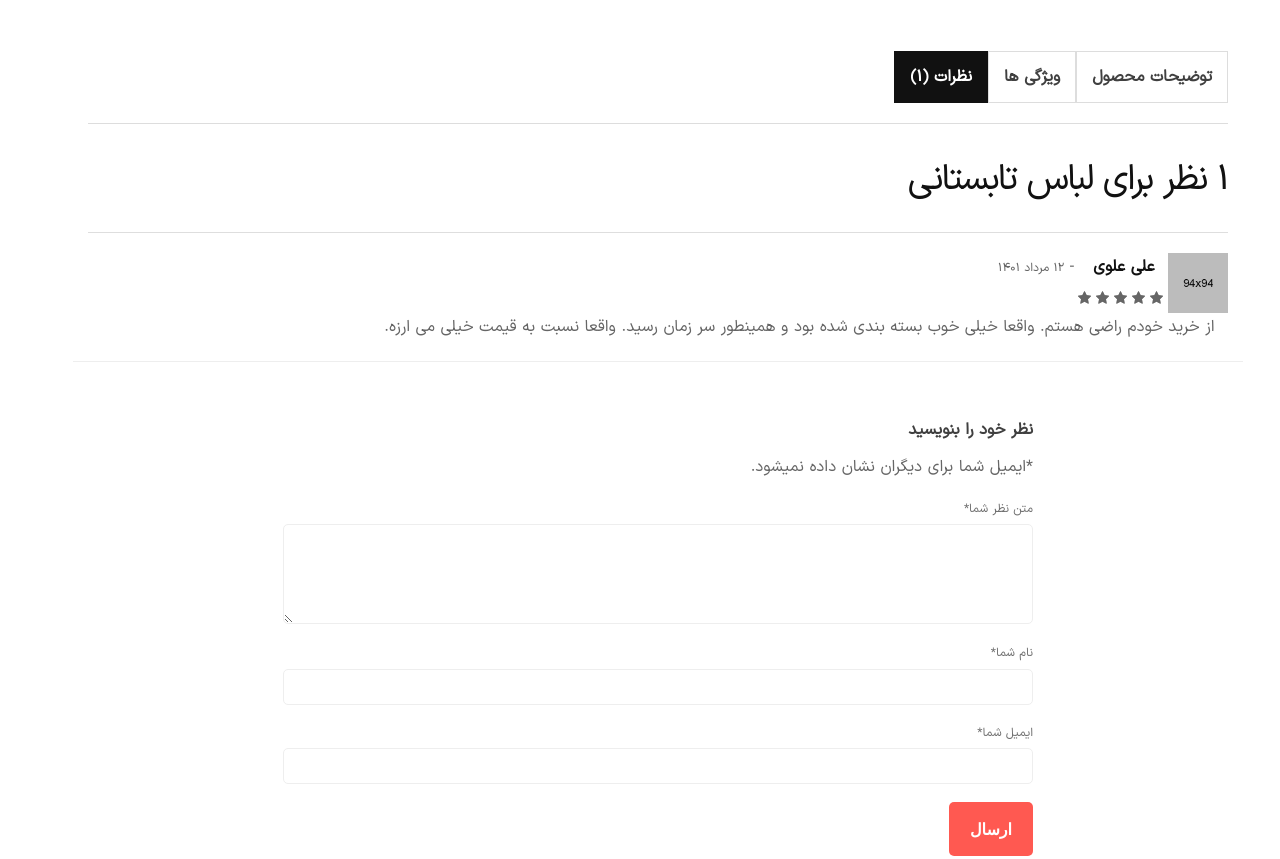
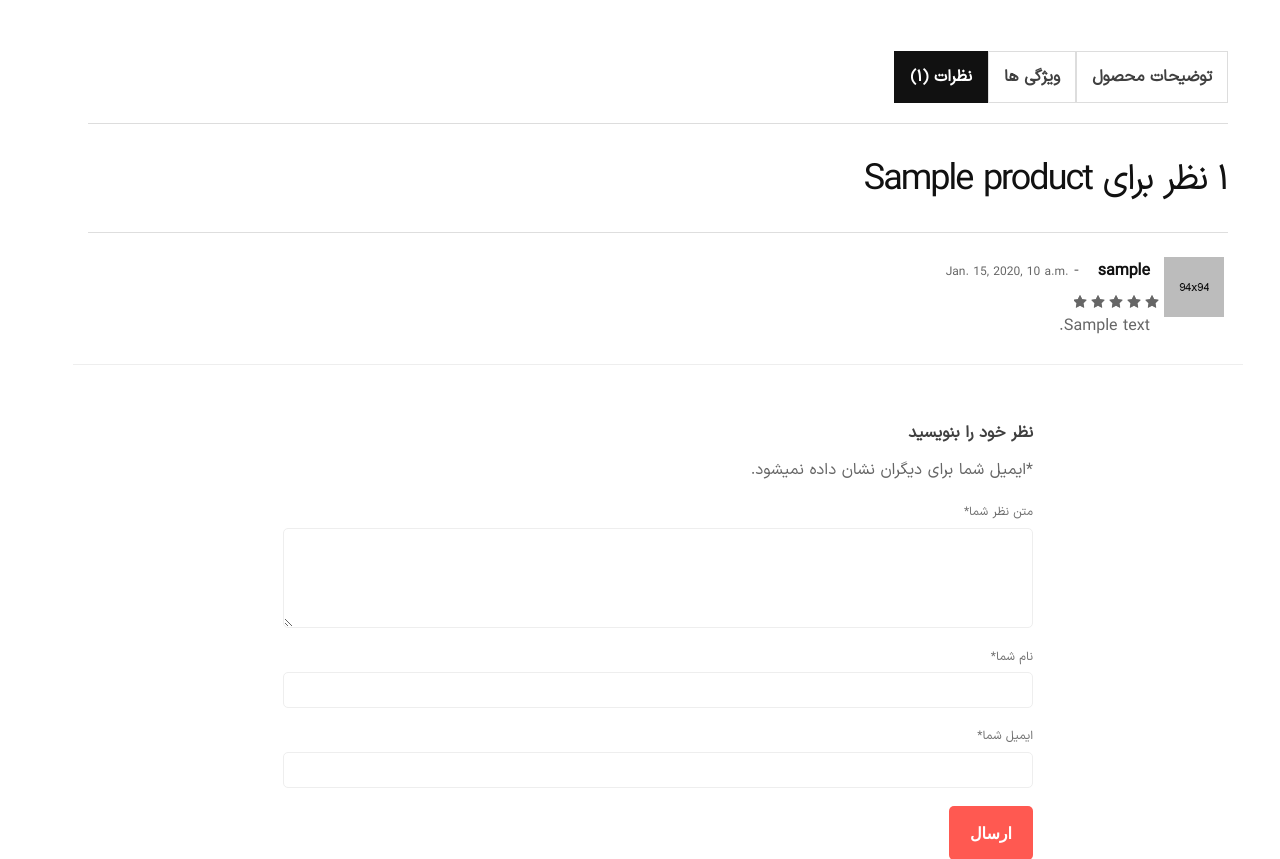
Before and after one commit to elhamgholami1995/Django-project-onlineshop, a Django app: page /products/1/ in a window 1280 px wide, after a click on "نظرات (۱)". Shown: the part 769-1628 px from the top of the page. Run offline with Django 4.2, Linux system fonts and the light colour scheme; tables that the repository leaves empty hold one stand-in row (values such as "Sample post"); parts of the project's set-up code (start-up, migrations or seed data) failed here and were passed over; some libraries are stand-ins or nearby versions; some web fonts are replaced.

Commit message:
'show the comments in the product_detail.html'

```diff
--- a/products/templates/products/product_detail.html
+++ b/products/templates/products/product_detail.html
@@ -1,4 +1,5 @@
 {% extends '_base.html' %}
+{% load static %}
 
 {% block title %} {{ product.title }} {% endblock %}
 
@@ -12,7 +13,7 @@
                 <div class="row">
                     <div class="col-12">
                         <div class="d-flex justify-content-between align-items-center flex-sm-row flex-column">
-                            <h1 class="page-title">جزئیات محصول «{{ product.title}}»</h1>
+                            <h1 class="page-title">جزئیات محصول «{{ product.title }}»</h1>
                         </div>
                     </div>
                 </div>
@@ -32,14 +33,14 @@
                         </div>
                         <div class="col-12 col-sm-8 product-main-details mt-md--50">
                             <div class="product-summary pl-lg--30 pl-md--0 text-right p-4">
-                                <h3 class="product-title mb--20">{{ product.title}}</h3>
+                                <h3 class="product-title mb--20">{{ product.title }}</h3>
                                 <p class="product-short-description mb--20">
                                     {{ product.description }}
                                 </p>
                                 <div class="my-5 py-5 product-price-wrapper mb--25">
-                                    <span class="money text-success">{{product.price}} تومان</span>
+                                    <span class="money text-success">{{ product.price }} تومان</span>
                                     <span class="price-separator">-</span>
-                                    <span class="money old-price text-danger">{{product.price}} تومان</span>
+                                    <span class="money old-price text-danger">{{ product.price }} تومان</span>
                                 </div>
                                 <div class="product-action d-flex align-items-sm-center align-content-center mb--30">
                                     <div class="quantity-wrapper d-flex justify-content-start">
@@ -117,36 +118,38 @@
                                     <div class="tab-pane fade" id="nav-reviews" role="tabpanel"
                                          aria-labelledby="nav-reviews-tab">
                                         <div class="product-reviews">
-                                            <h3 class="review__title">۱ نظر برای لباس تابستانی</h3>
+                                            <h3 class="review__title"> ۱ نظر برای {{product.title}} </h3>
                                             <ul class="review__list">
+                                                {% for comment in product.comments.all %}
                                                     <li class="review__item">
                                                         <div class="review__container">
                                                             <div class="review__text">
-                                                            <div class="d-flex flex-sm-row flex-row">
-                                                                <img src="assets/img/others/comment-1.jpg"
+                                                                <div class="d-flex flex-sm-row flex-row p-2">
+                                                                    <img src="{% static 'img/others/comment-1.jpg' %}"
                                                                          alt="Review Avatar" class="review__avatar">
                                                                     <div>
                                                                         <div class="review__meta">
-                                                                        <strong class="review__author px-4">علی
-                                                                            علوی</strong>
+                                                                            <span class="review__published-date"> {{ comment.datetime_created }}</span>
                                                                             <span class="review__dash">-</span>
-                                                                        <span class="review__published-date">۱۲ مرداد ۱۴۰۱</span>
+                                                                            <strong class="review__author px-4">{{ comment.author.username }}</strong>
                                                                         </div>
                                                                         <div class="product-rating">
                                                                             <div class="m-0 star-rating star-five">
                                                                             <span>Rated <strong
-                                                                                    class="rating">5.00</strong> out of 5</span>
+                                                                                    class="rating">{{ comment.stars }}</strong> out of 5</span>
                                                                             </div>
                                                                         </div>
+                                                                        <p class="review__description text-right px-4 mt-1 ">
+                                                                            {{ comment.body }}
+                                                                        </p>
                                                                     </div>
+
                                                                 </div>
-                                                            <p class="review__description text-right px-4">
-                                                                از خرید خودم راضی هستم. واقعا خیلی خوب بسته بندی شده بود
-                                                                و همینطور سر زمان رسید. واقعا نسبت به قیمت خیلی می ارزه.
-                                                            </p>
+
                                                             </div>
                                                         </div>
                                                     </li>
+                                                {% endfor %}
                                             </ul>
                                             <div class="review-form-wrapper">
                                                 <div class="row">
```
Lines whose indentation alone changed are shown as unchanged.
